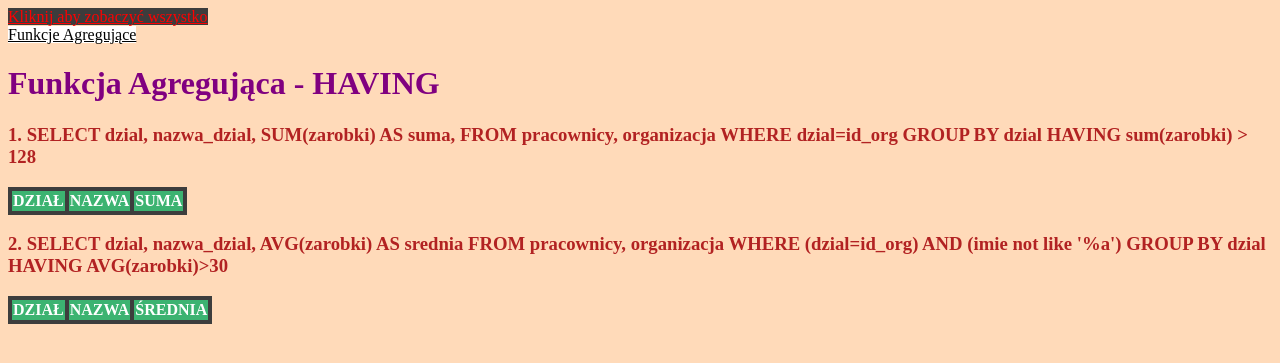
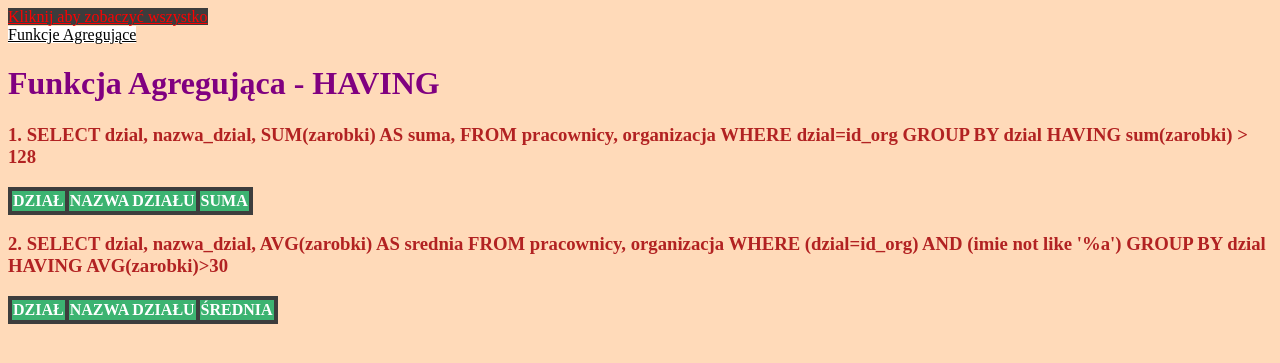
Before and after one commit to Grzegxbox/php-sql-wprowadzenie-Grzesiek-Szymanek, a PHP site: page /funkcjeAgregujace_klauzula_HAVING.php in a window 1280 px wide. Shown: the top 363 px of the page. Run offline with PHP 8.4, Linux system fonts and the light colour scheme; data that the repository does not hold is empty.

Commit message:
Update funkcjeAgregujace_klauzula_HAVING.php

```diff
--- a/funkcjeAgregujace_klauzula_HAVING.php
+++ b/funkcjeAgregujace_klauzula_HAVING.php
@@ -18,7 +18,7 @@
       $result = $conn -> query('SELECT dzial, nazwa_dzial, SUM(zarobki) AS suma  FROM pracownicy, organizacja WHERE dzial=id_org GROUP BY dzial HAVING sum(zarobki) > 128');
           echo("<table border=1>");
           echo("<th>DZIAŁ</th>");
-          echo("<th>NAZWA</th>");
+          echo("<th>NAZWA DZIAŁU</th>");
           echo("<th>SUMA</th>");
               while($row = $result -> fetch_assoc()){
                   echo("<tr>");
@@ -32,7 +32,7 @@
       $result = $conn -> query('SELECT dzial, nazwa_dzial, AVG(zarobki) AS srednia FROM pracownicy, organizacja WHERE (dzial=id_org) AND (imie not like "%a") GROUP BY dzial HAVING AVG(zarobki)>30');
           echo("<table border=1>");
           echo("<th>DZIAŁ</th>");
-          echo("<th>NAZWA</th>");
+          echo("<th>NAZWA DZIAŁU</th>");
           echo("<th>ŚREDNIA</th>");
               while($row = $result -> fetch_assoc()){
                   echo("<tr>");
```
